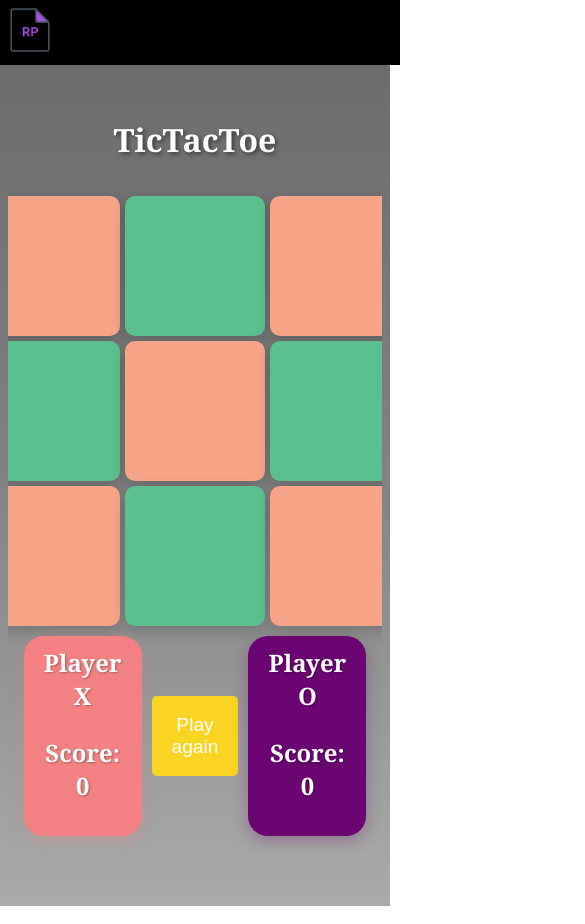
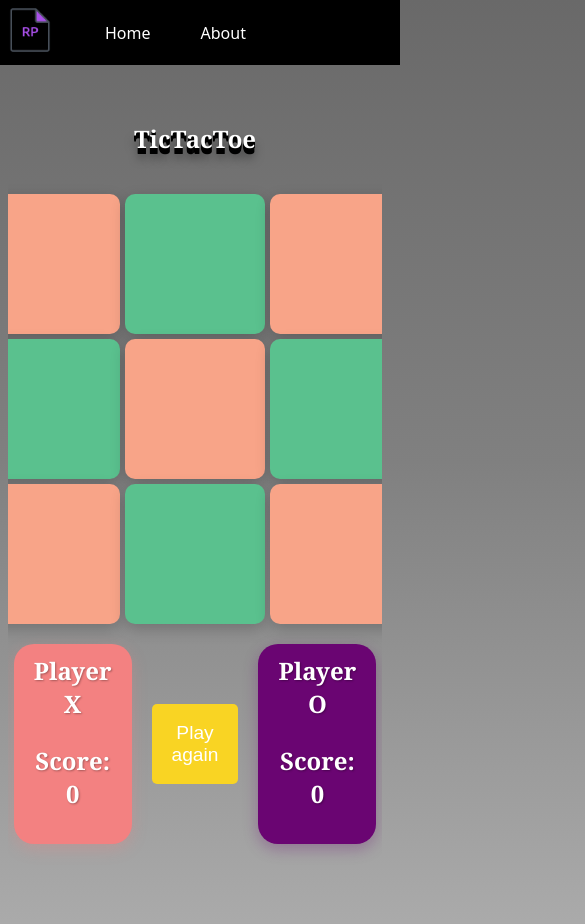
Before and after one commit to Richard-Persson/Portfolio, a React (Vite) app: page /Portfolio/TicTacToe in a window 390 px wide. Shown: the top 924 px of the page, 585 px wide, since content can reach past the window. Built offline with nearby package versions, Linux system fonts and the light colour scheme.

Commit message:
Fixed mobile version

```diff
--- a/src/App.css
+++ b/src/App.css
@@ -6,7 +6,6 @@
   padding: 2rem; /* Adjust padding for the content */
   padding-top: 4rem; /* Add extra padding-top to account for header height */
   overflow-x: hidden; /* Prevent horizontal overflow */
-
 }
 
 
@@ -14,7 +13,7 @@ h1{
   position: relative;
   text-align: center;
   color: white;
-  font-size: 8em;
+  font-size: 10px;
   transition: 0.5s;
   font-family: Arial, Helvetica, sans-serif;
 
--- a/src/components/header/Header.css
+++ b/src/components/header/Header.css
@@ -3,18 +3,20 @@
 @import url('https://fonts.googleapis.com/css2?family=Roboto:ital,wght@0,100;0,300;0,400;0,500;0,700;0,900;1,100;1,300;1,400;1,500;1,700;1,900&display=swap');
 
 .header{
-    display: flex; /* Changed from grid to flex for easier centering */
-    justify-content: space-between; /* Ensure elements are spaced out */
-    align-items: center;
+    display: grid;
+    grid-template-columns: repeat(2, 1fr);
     padding: 10px;
     background-color: black;
-    width: 100%; /* Use width: 100% instead of 100vw */
-    position: fixed;
+    margin: 0;
+    width: 100vw;
+    position: absolute;
     top: 0;
     left: 0;
+    right: 0;
     color: white;
+    margin-bottom: 10px;
     font-family: system-ui, -apple-system, BlinkMacSystemFont, 'Segoe UI', Roboto, Oxygen, Ubuntu, Cantarell, 'Open Sans', 'Helvetica Neue', sans-serif;
-    z-index: 1000; /* Ensure the header stays on top */
+
 }
 
 .header .logo img{
@@ -44,11 +46,11 @@
 
 
 
-@media (max-width: 1245px) {
+@media (max-width: 1045px) {
 
     .header {
         text-align: center;
-        grid-template-columns: repeat(2, 500px);
+        grid-template-columns: repeat(2, 400px);
     }
 
     .header .text {
--- a/src/components/pages/TicTacToe/TicTacToe.css
+++ b/src/components/pages/TicTacToe/TicTacToe.css
@@ -1,13 +1,6 @@
 
   .nav {
     text-align: center;
-  }
-
-  h1 {
-    text-align: center;
-    color: white;
-    font-size: 2rem;
-    text-shadow: 2px 2px 4px rgba(0, 0, 0, 0.5);
   }
 
 
--- a/src/components/pages/home/home.css
+++ b/src/components/pages/home/home.css
@@ -1,3 +1,4 @@
+
 
 Link{
     border-style: none;
@@ -6,6 +7,7 @@ Link{
     text-decoration: none;
 
 }
+
 
 .link{
     border-style: none;
@@ -86,8 +88,9 @@ Link{
     width: 500px;
     height: 400px;
   }
-  h1 {
-    font-size: 3em;
+  .heroPage .title h1{
+
+    font-size: 50px;
   }
 
   h2 {
@@ -107,33 +110,12 @@ Link{
     height: 300px;
   }
 
-  h1 {
-    font-size: 1em;
+  .heroPage .title h1{
+
+    font-size: 30px;
   }
 
-  h2 {
-    font-size: 0.2em;
-    margin: 10px;
+  .heroPage .title p{
+    font-size: 20px;
   }
 }
-
-@media (max-width: 350px) {
-  .tools {
-    grid-template-columns: 1fr;
-  }
-
-  .heroPage .image img{
-
-    width: 300px;
-    height: 200px;
-  }
-
-  h1 {
-    font-size: 10px;
-  }
-
-  h2 {
-    font-size: 0.2em;
-    margin: 10px;
-  }
-}
--- a/src/components/pages/home/home.tsx
+++ b/src/components/pages/home/home.tsx
@@ -15,7 +15,7 @@ export  function Home() {
       <div className="heroPage">
 
         <div className="title">
-          <h1>Richard Persson</h1>
+          <h1 className='navn'>Richard Persson</h1>
           <p>Student / Aspiring Full-Stack developer</p>
         </div>
 
--- a/src/index.css
+++ b/src/index.css
@@ -13,10 +13,7 @@ body {
 }
 
 
-h1 {
-  font-size: 3.2em;
-  line-height: 1.1;
-}
+
 
 @media (max-width: 768px) {
   body {
```
